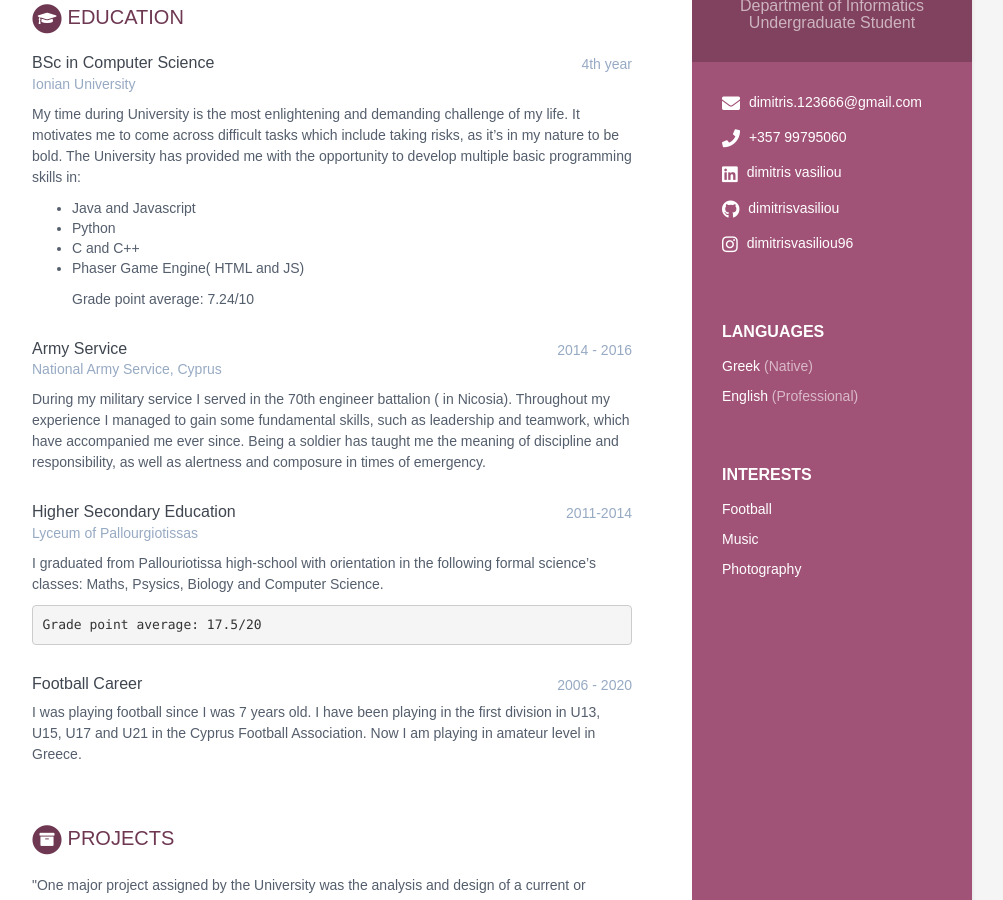
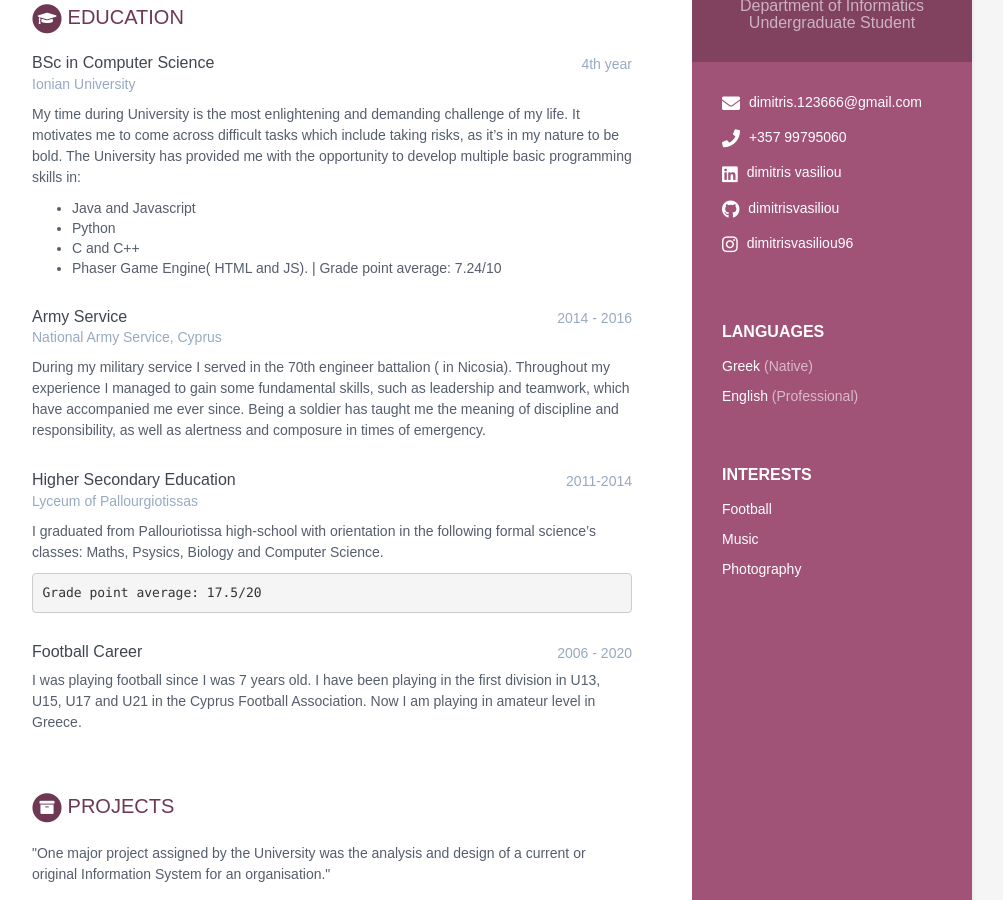
Before and after one commit to dimitrisg9/resume-cv, a Jekyll site: the page built from index.html, in a window 1280 px wide and 900 px high, scrolled down 311 px. Shown: the whole window, without its empty margins (168-1171 px from the left). Built offline with Jekyll 4.4.1, drawn with Linux system fonts in a browser that asks for light colours.

```diff
--- a/_data/data.yml
+++ b/_data/data.yml
@@ -69,9 +69,8 @@ education:
         - Java and Javascript
         - Python
         - C and C++
-        - Phaser Game Engine( HTML and JS)
-
-
+        - Phaser Game Engine( HTML and JS).
+        |
             Grade point average: 7.24/10
 
     - degree: Army Service
```
